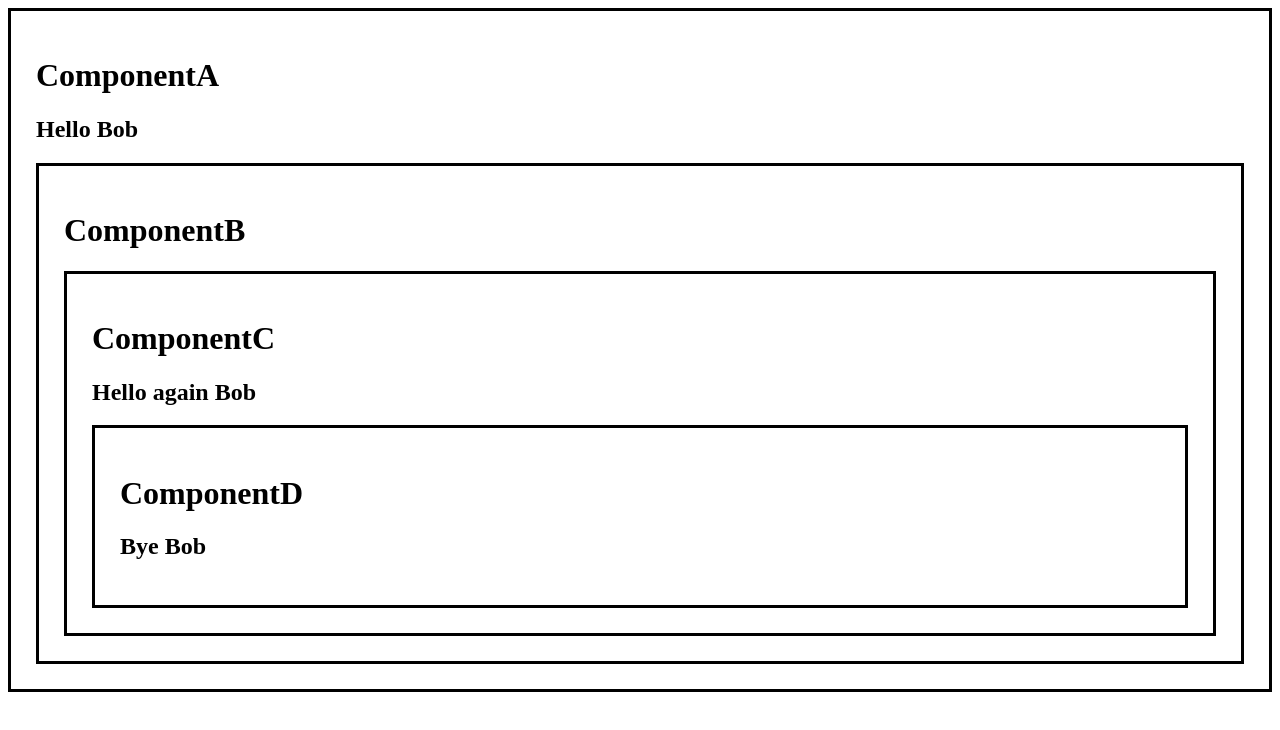
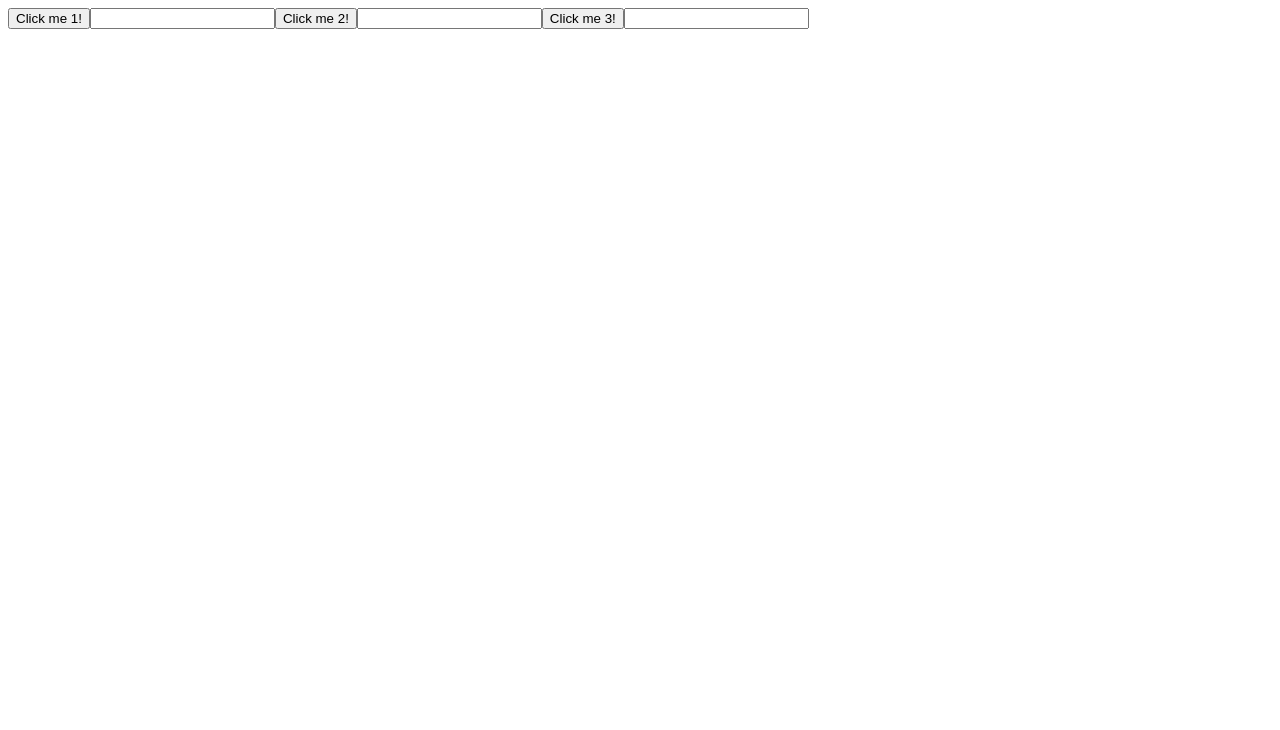
Before and after one commit to RaoufHamaissia/React, a React (Vite) app in the folder my-react-app/: page / in a window 1280 px wide. Shown: the top 730 px of the page. Built offline with nearby package versions, Linux system fonts and the light colour scheme.

Commit message:
useRef hook

```diff
--- a/my-react-app/src/App.jsx
+++ b/my-react-app/src/App.jsx
@@ -14,10 +14,7 @@
 //                between multiple levels of components
 //                without passing props down manually at every level
 
-import  ComponentA from "./ComponentA.jsx";
-import  ComponentB from "./ComponentB.jsx";
-import  ComponentC from "./ComponentC.jsx";
-import  ComponentD from "./ComponentD.jsx";
+import  MyComponent from "./MyComponent.jsx";
 
 
 
@@ -27,7 +24,7 @@
   return(
     <>
 
-     <ComponentA/>
+     <MyComponent/>
 
 
 
--- a/my-react-app/src/ComponentA.jsx
+++ /dev/null
@@ -1,28 +0,0 @@
-import React, {useState, createContext} from 'react'
-import ComponentB from './ComponentB.jsx';
-
-export const UserContext = createContext(); // Create a context object
-
-
-function ComponentA() {
-
-    const [user, setUser] = useState("Bob");
-
-
-    return( <>
-        <div className="box">
-            <h1>ComponentA</h1>
-            <h2>{`Hello ${user}`}</h2>
-            <UserContext.Provider value={user}> {/* Provide the user value to the context */}
-                <ComponentB/> {/* ComponentB will have access to the user value */}
-                {/* You can add more components here that need access to the user value */}
-                {/* <ComponentC/> */}
-                {/* <ComponentD/> */}
-
-            </UserContext.Provider>
-        </div>
-
-    </>)
-}
-
-export default ComponentA;
--- a/my-react-app/src/ComponentB.jsx
+++ /dev/null
@@ -1,18 +0,0 @@
-import React, {useContext} from 'react'
-import ComponentC from './ComponentC.jsx';
-
-
-function ComponentB() {
-
-
-
-    return( <>
-        <div className="box">
-            <h1>ComponentB</h1>
-            <ComponentC/>
-        </div>
-
-    </>)
-}
-
-export default ComponentB;
--- a/my-react-app/src/ComponentC.jsx
+++ /dev/null
@@ -1,20 +0,0 @@
-import React, {useContext} from 'react'
-import {UserContext} from './ComponentA.jsx'; // Import the context from ComponentA
-import ComponentD from './ComponentD.jsx';
-
-
-function ComponentC() {
-
-    const user = useContext(UserContext); // Use the context to get the user value
-
-    return( <>
-        <div className="box">
-            <h1>ComponentC</h1>
-            <h2>{`Hello again ${user}`}</h2>
-            <ComponentD/>
-        </div>
-
-    </>)
-}
-
-export default ComponentC;
--- a/my-react-app/src/ComponentD.jsx
+++ /dev/null
@@ -1,18 +0,0 @@
-import React, {useContext} from 'react'
-import {UserContext} from './ComponentA.jsx'; // Import the context from ComponentA
-
-function ComponentD() {
-
-    const user = useContext(UserContext); // Use the context to get the user value
-
-    return( <>
-        <div className="box">
-            <h1>ComponentD</h1>
-            <h2>{`Bye ${user}`}</h2>
-
-        </div>
-
-    </>)
-}
-
-export default ComponentD;
--- /dev/null
+++ b/my-react-app/src/MyComponent.jsx
@@ -0,0 +1,72 @@
+// useState() = Re-render the component when the state value changes.
+//
+// useRef() = "use Reference" Does not cause re-renders when the value changes.
+//            When you want a component to "remember" some information,
+//            but you don't want that information to trigger new renders.
+
+//            1. Accessing/Interacting with DOM elements
+//            2. Handling Focus, Animations, and Transitions
+//            3. Managing Timers and Intervals
+
+import React, { useState, useEffect, useRef } from "react";
+
+
+function MyComponent(){
+   // let [number, setNumber] = useState(0);
+   const inputRef1 = useRef(null);
+   const inputRef2 = useRef(null);
+   const inputRef3 = useRef(null);
+
+    useEffect(() => {
+        console.log("COMPONENT RENDERED")
+    })
+
+    function handleClick1(){
+        //setNumber(n => n + 1);
+        inputRef1.current.focus();
+        inputRef1.current.style.backgroundColor = "yellow";
+        inputRef2.current.style.backgroundColor = "";
+        inputRef3.current.style.backgroundColor = "";
+    }
+
+    function handleClick2(){
+        //setNumber(n => n + 1);
+        inputRef2.current.focus();
+        inputRef1.current.style.backgroundColor = "";
+        inputRef2.current.style.backgroundColor = "yellow";
+        inputRef3.current.style.backgroundColor = "";
+    }
+
+    function handleClick3(){
+        //setNumber(n => n + 1);
+        inputRef3.current.focus();
+        inputRef1.current.style.backgroundColor = "";
+        inputRef2.current.style.backgroundColor = "";
+        inputRef3.current.style.backgroundColor = "yellow";
+    }
+
+
+    return(<>
+        <div>
+            <button onClick={handleClick1}>
+                        Click me 1!
+            </button>
+            <input type="text" ref={inputRef1} />
+
+            <button onClick={handleClick2}>
+                        Click me 2!
+            </button>
+            <input type="text" ref={inputRef2} />
+
+            <button onClick={handleClick3}>
+                        Click me 3!
+            </button>
+            <input type="text" ref={inputRef3} />
+
+        </div>
+
+
+    </>);
+};
+
+export default MyComponent;
```
